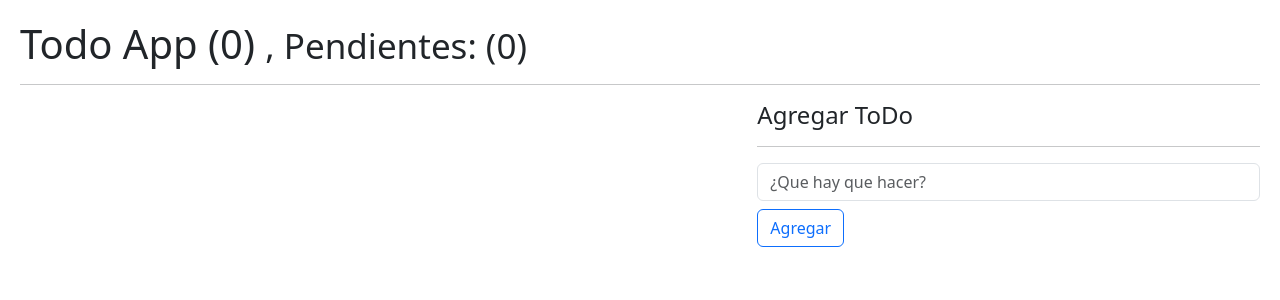
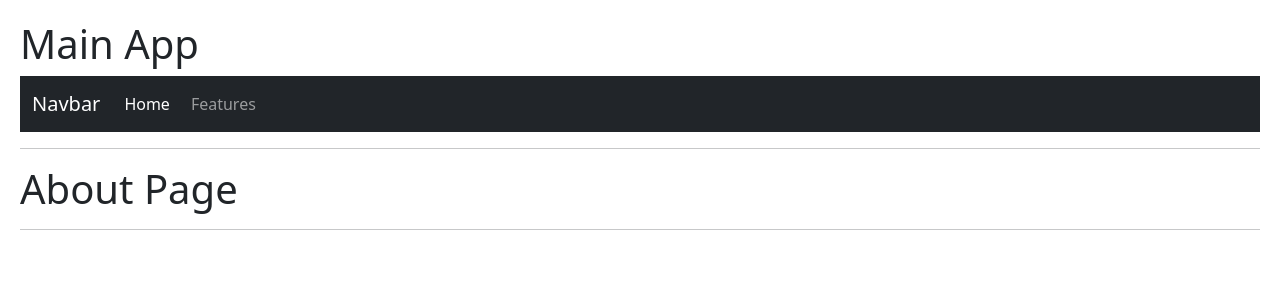
Before and after one commit to Robert228-cod/hooks_App, a React (Vite) app: page / in a window 1280 px wide. Shown: the top 300 px of the page. Built offline with nearby package versions, Linux system fonts and the light colour scheme.

Commit message:
seccion del useContext

```diff
--- a/package.json
+++ b/package.json
@@ -11,7 +11,8 @@
   },
   "dependencies": {
     "react": "^18.3.1",
-    "react-dom": "^18.3.1"
+    "react-dom": "^18.3.1",
+    "react-router-dom": "^6.30.0"
   },
   "devDependencies": {
     "@eslint/js": "^9.17.0",
--- a/src/08-useReducer/ListItem.jsx
+++ b/src/08-useReducer/ListItem.jsx
@@ -1,11 +1,16 @@
-import React from 'react'
 
 export const ListItem = ({description = "null", deleteTodoFn, todo, onToggleTodo}) => {
+
+  let message = ''
+  if(todo.done === true) message = 'Click para deshacer el tachado'
+    else message = 'Click para tachar la tarea'
+
   return (
     <li className="list-group-item d-flex justify-content-between">
         <span
           className={`aling-self-center ${ todo.done === true && 'text-decoration-line-through' } `}
           onClick={() => onToggleTodo( todo.id )}
+          title={message}
         >
           {todo.description}
         </span>
--- a/src/08-useReducer/TodoApp.jsx
+++ b/src/08-useReducer/TodoApp.jsx
@@ -1,5 +1,3 @@
-import { useEffect, useReducer, useState } from "react"
-import { todoReducer } from "./todoReducer"
 import { TodoList } from "./TodoList"
 import { TodoAdd } from "./TodoAdd"
 import { useTodo } from "../Hooks/useTodo"
--- /dev/null
+++ b/src/09-useContext/AboutPage.jsx
@@ -0,0 +1,10 @@
+import React from 'react'
+
+export const AboutPage = () => {
+  return (
+    <>
+        <h1> About Page </h1>
+        <hr />
+    </>
+  )
+}
--- /dev/null
+++ b/src/09-useContext/HomePage.jsx
@@ -0,0 +1,10 @@
+import React from 'react'
+
+export const HomePage = () => {
+  return (
+    <>
+        <h1> Home Page </h1>
+        <hr />
+    </>
+  )
+}
--- /dev/null
+++ b/src/09-useContext/LoginPage.jsx
@@ -0,0 +1,10 @@
+import React from 'react'
+
+export const LoginPage = () => {
+  return (
+    <>
+        <h1> Login Page </h1>
+        <hr />
+    </>
+  )
+}
--- /dev/null
+++ b/src/09-useContext/MainApp.jsx
@@ -0,0 +1,28 @@
+import React from 'react'
+import { Navigate, Route, Routes, Link } from 'react-router-dom'
+import { HomePage } from './HomePage'
+import { AboutPage } from './AboutPage'
+import { LoginPage } from './LoginPage'
+import { NavBar } from './NavBar'
+
+export const MainApp = () => {
+  return (
+    <>
+        <h1> Main App </h1>
+        <NavBar />
+
+        <hr />
+
+        <Routes>
+            <Route path='/' element = {<AboutPage/>}/>
+            <Route path='home' element = {<HomePage/>}/>
+            <Route path='login' element = {<LoginPage/>}/>
+
+            {/* tecnicas para menejar excepciones: */}
+
+            {/*<Route path='/*' element = { <LoginPage/>}/>*/}
+            <Route path='/*' element = { <Navigate to="/home" /> }/>
+        </Routes>
+    </>
+  )
+}
--- /dev/null
+++ b/src/09-useContext/NavBar.jsx
@@ -0,0 +1,24 @@
+import { Link } from "react-router-dom"
+
+export const NavBar = () => {
+  return (
+    <nav className="navbar navbar-expand-lg navbar-dark bg-dark">
+        <div className="container-fluid">
+            <Link className="navbar-brand" to="/">Navbar</Link>
+            <button className="navbar-toggler" type="button" data-bs-toggle="collapse" data-bs-target="#navbarNav" aria-controls="navbarNav" aria-expanded="false" aria-label="Toggle navigation">
+                <span className="navbar-toggler-icon"></span>
+            </button>
+            <div className="collapse navbar-collapse" id="navbarNav">
+                <ul className="navbar-nav">
+                    <li className="nav-item">
+                        <a className="nav-link active" aria-current="page" href="#">Home</a>
+                    </li>
+                    <li className="nav-item">
+                        <a className="nav-link" href="#">Features</a>
+                    </li>
+                </ul>
+            </div>
+        </div>
+    </nav>
+  )
+}
--- a/src/index.css
+++ b/src/index.css
@@ -14,3 +14,6 @@ button {
 .elemento {
     margin-right: 30px;
 }
+a {
+    margin-right: 5px;
+}
--- a/src/main.jsx
+++ b/src/main.jsx
@@ -1,5 +1,6 @@
 import { StrictMode } from 'react'
 import { createRoot } from 'react-dom/client'
+import { BrowserRouter, createBrowserRouter } from 'react-router-dom'
 import './index.css'
 //import { HooksApp } from './HooksApp.jsx'
 //import { CounterApp } from './01-useState/CounterApp.jsx'
@@ -14,10 +15,13 @@ import './index.css'
 //import './08-useReducer/intro-reducer.js'
 //import { Padre } from './07-tarea-memo/Padre.jsx'
 import { TodoApp } from './08-useReducer/todoApp'
+import { MainApp } from './09-useContext/MainApp'
 
 
 createRoot(document.getElementById('root')).render(
-  //<StrictMode>
-    <TodoApp />
-  //</StrictMode>,
+  <BrowserRouter>
+    {/*<StrictMode>*/}
+      <MainApp />
+    {/*</StrictMode>, */}
+  </BrowserRouter>
 )
```
Also changed, not shown: 1 other file (tests, documents, lock files or other folders).
